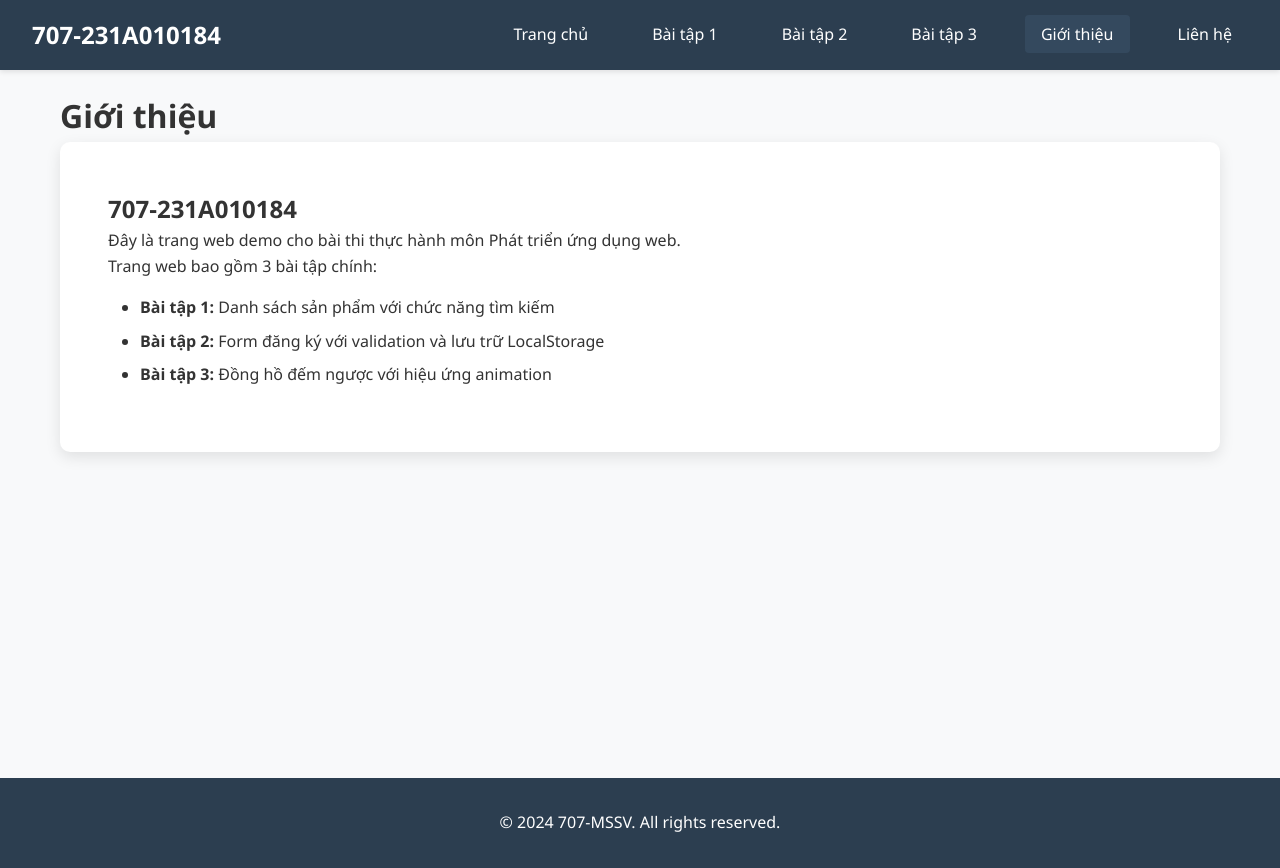
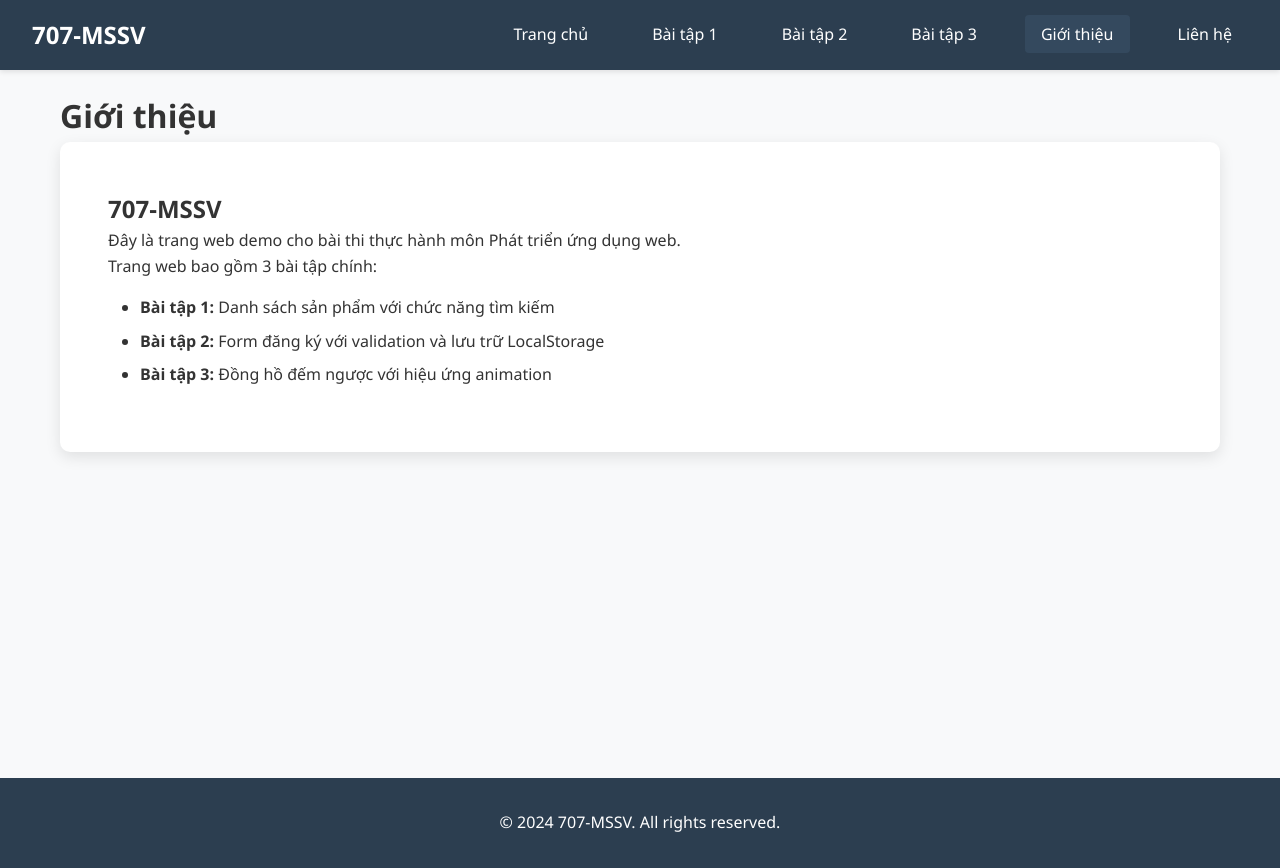
Before and after one commit to chidung471/707-231A010184, a plain HTML site: page about.html in a window 1280 px wide. Drawn offline with Linux system fonts and the light colour scheme.

Commit message:
Update about.html

```diff
--- a/about.html
+++ b/about.html
@@ -3,13 +3,13 @@
 <head>
     <meta charset="UTF-8">
     <meta name="viewport" content="width=device-width, initial-scale=1.0">
-    <title>Giới thiệu - 707-231A010184</title>
+    <title>Giới thiệu - 707-MSSV</title>
     <link rel="stylesheet" href="css/style.css">
 </head>
 <body>
     <header>
         <nav class="navbar">
-            <div class="nav-brand">707-231A010184</div>
+            <div class="nav-brand">707-MSSV</div>
             <ul class="nav-menu">
                 <li><a href="index.html">Trang chủ</a></li>
                 <li><a href="baitap01.html">Bài tập 1</a></li>
@@ -31,7 +31,7 @@
         <div class="about-content">
 
             <div class="about-text">
-                <h2>707-231A010184</h2>
+                <h2>707-MSSV</h2>
                 <p>Đây là trang web demo cho bài thi thực hành môn Phát triển ứng dụng web.</p>
                 <p>Trang web bao gồm 3 bài tập chính:</p>
                 <ul>
@@ -49,5 +49,4 @@
 
     <script src="js/script.js"></script>
 </body>
-
 </html>
```
